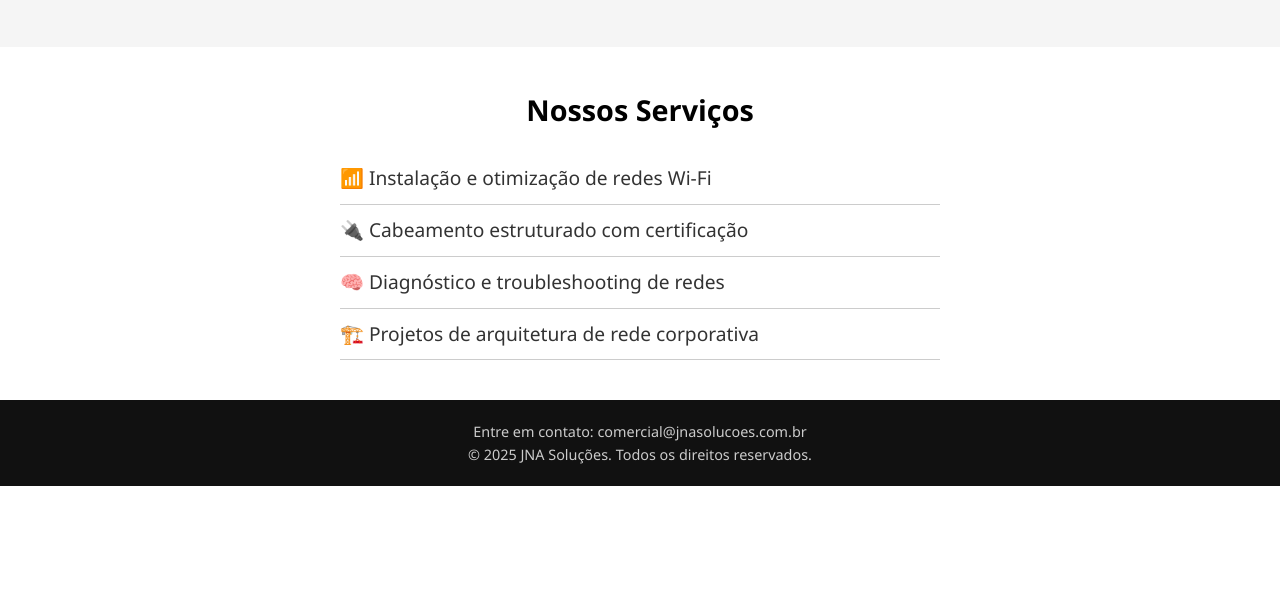
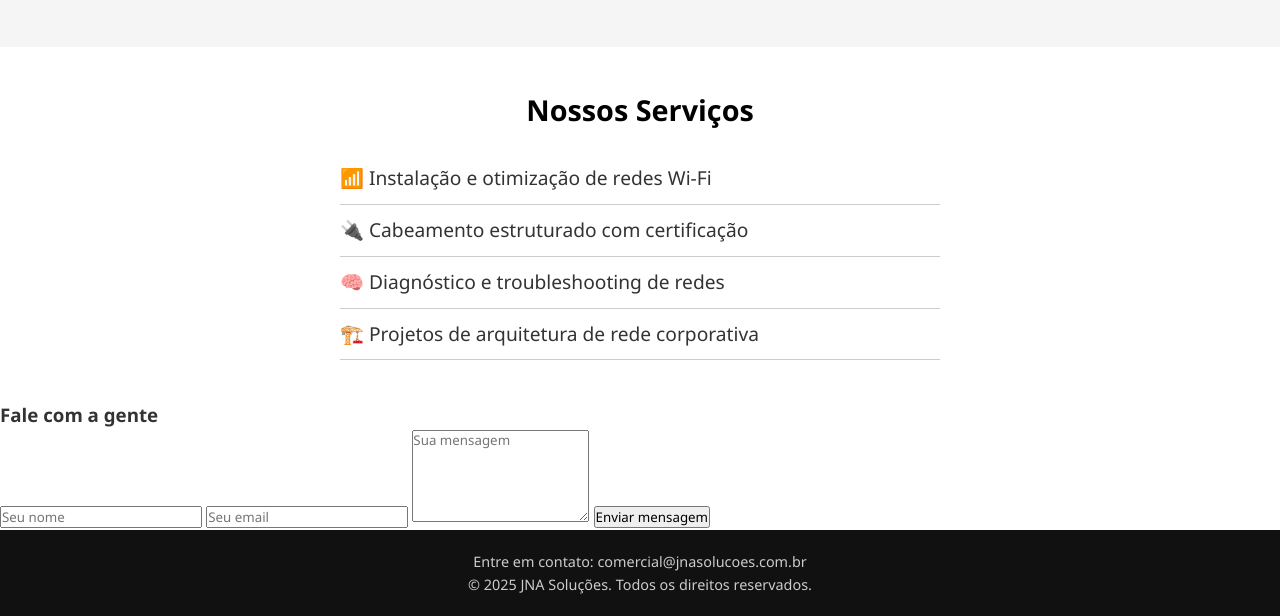
Before and after one commit to john4born/jnasolucoes.github.io, a plain HTML site: page index.html in a window 1280 px wide. Shown: the part 610-1226 px from the top of the page. Before the commit the page ends 1096 px from the top, so only its background shows below. Drawn offline with Linux system fonts and the light colour scheme.

Commit message:
Update index.html

```diff
--- a/index.html
+++ b/index.html
@@ -36,6 +36,17 @@
     </ul>
   </section>
 
+  <section class="contact">
+  <h3>Fale com a gente</h3>
+  <form action="https://formspree.io/f/myzjrzqa" method="POST">
+    <input type="text" name="nome" placeholder="Seu nome" required />
+    <input type="email" name="email" placeholder="Seu email" required />
+    <textarea name="mensagem" placeholder="Sua mensagem" rows="5" required></textarea>
+    <button type="submit">Enviar mensagem</button>
+    </form>
+  </section>
+
+
   <footer>
     <p>Entre em contato: <a href="mailto:comercial@jnasolucoes.com.br">comercial@jnasolucoes.com.br</a></p>
     <p>&copy; 2025 JNA Soluções. Todos os direitos reservados.</p>
```
